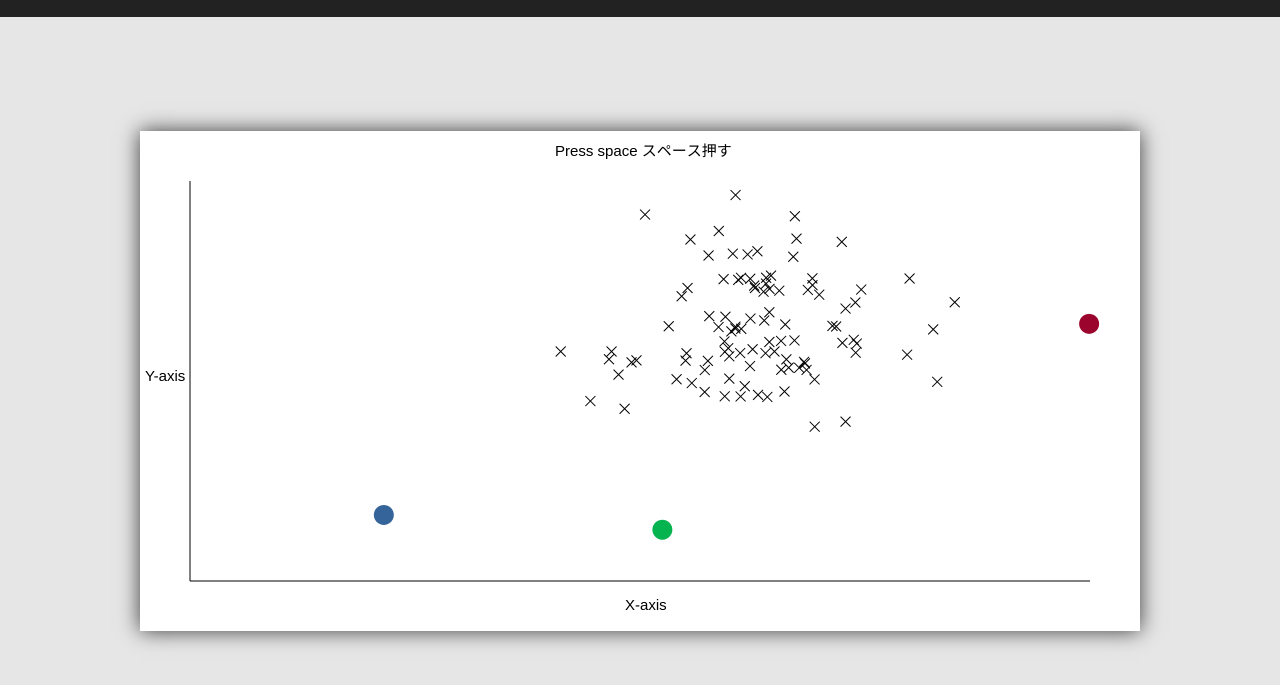
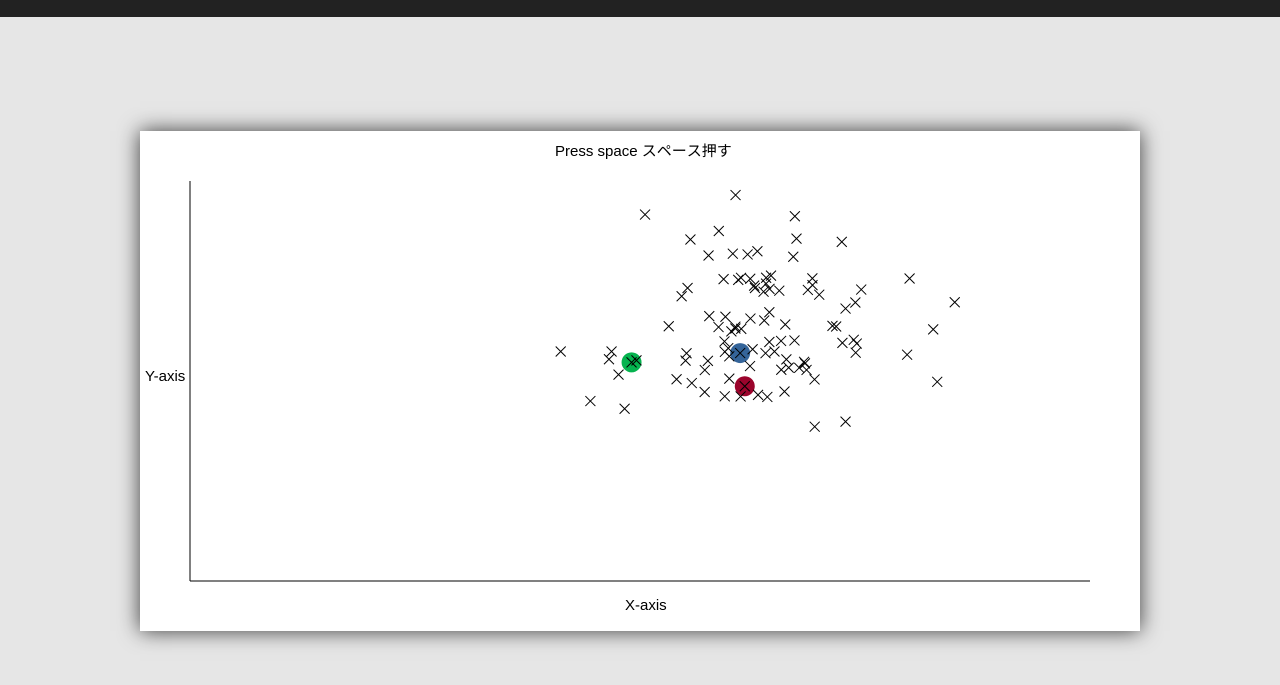
Before and after one commit to PureGero/Kmeans, a plain HTML site: page index.html in a window 1280 px wide. Shown: the part 87-772 px from the top of the page. Drawn offline with Linux system fonts and the light colour scheme.

Commit message:
Change initial position of centroids to align with a data point

```diff
--- a/index.html
+++ b/index.html
@@ -32,16 +32,19 @@
 
     a {
         color: white;
+        text-decoration: none;
     }
 </style>
 
 <header class="settings">
-    <a href="https://github.com/PureGero/Kmeans" target="_blank">
-        <div style="float: left; font-size: 42px; cursor: pointer;">
+    <div style="float: left; font-size: 42px; cursor: pointer;">
+        <a href="http://www.waseda.jp/" target="_blank">
             <img src="https://www.waseda.jp/top/assets/themes/waseda-template-engine-main/img/logo-header-off.png" height=50/>
+        </a>
+        <a href="https://github.com/PureGero/Kmeans" target="_blank">
             K-means
-        </div>
-    </a>
+        </a>
+    </div>
     <div>
         Centroids (<span id="centroids_text">3</span>)<br/>
         1<input type="range" min="1" max="10" value="3" id="centroids">10<br/>
@@ -140,8 +143,10 @@
         centroidList = [];
         random = new Random(seed*3);
         for (var i = 0; i < cs; i ++) {
-            var x = random.random();
-            var y = random.random();
+            var j = Math.floor(random.random()*pointList.length);
+            var p = pointList[j];
+            var x = p.x;
+            var y = p.y;
             centroidList.push({x: x, y: y});
         }
 
```
